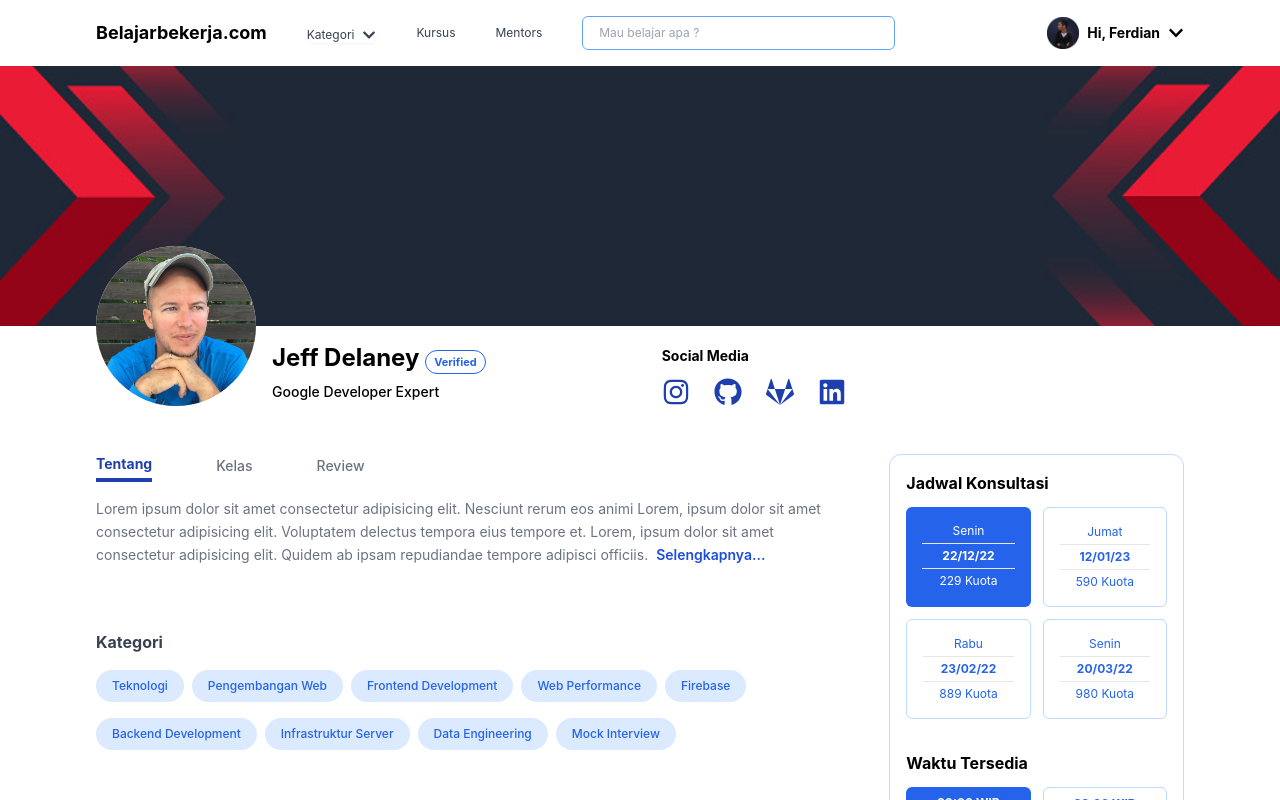
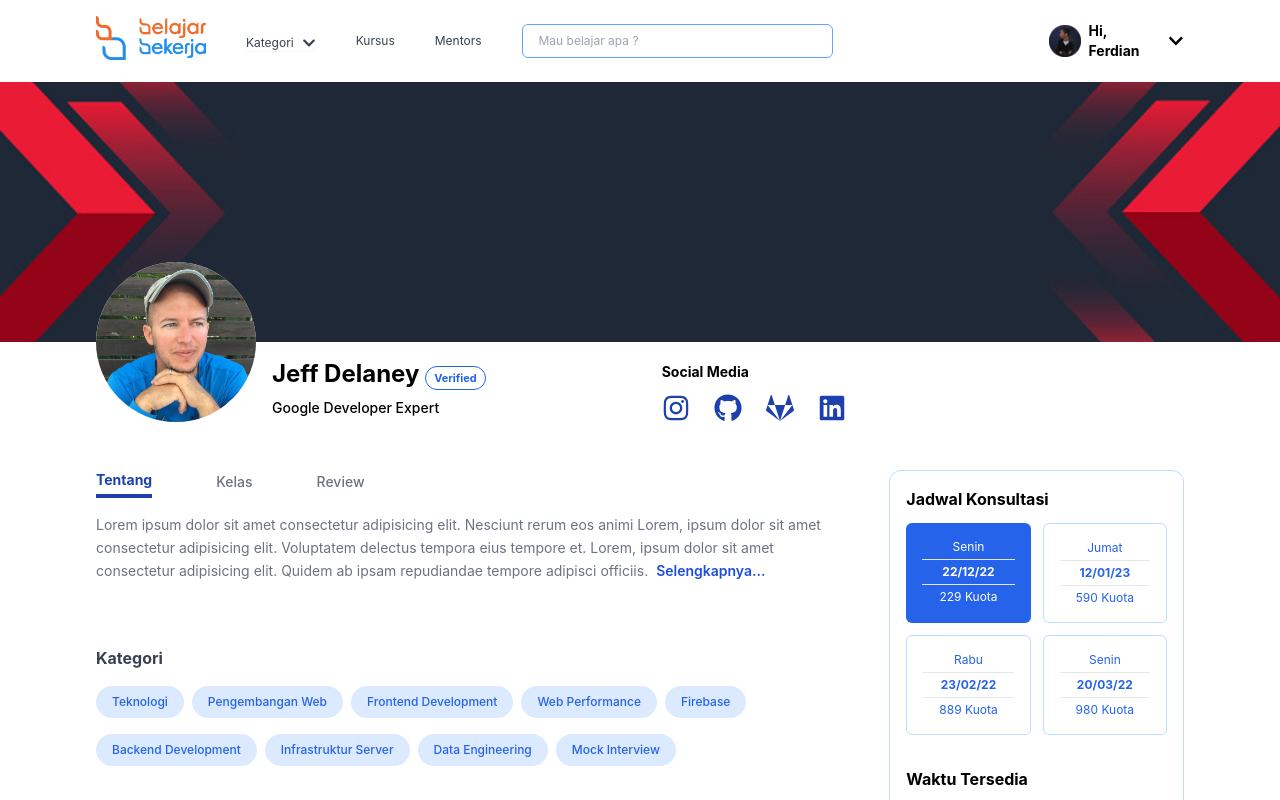
Before and after one commit to ferdianarid/bebe-frontend, a Next.js app: page /mentors in a window 1280 px wide. Shown: the top 800 px of the page. Built offline with nearby package versions, Linux system fonts and the light colour scheme.

Commit message:
feature/complete mentor pages

```diff
--- a/components/moleculs/Navbar.tsx
+++ b/components/moleculs/Navbar.tsx
@@ -24,9 +24,9 @@ function Navbar() {
                 <div className="flex items-center">
                     <div className="flex-shrink-0">
                         <Link href="/" passHref>
-                            <p className="nav-link font-bold text-lg">Belajarbekerja.com</p>
+                            {/* <p className="nav-link font-bold text-lg">Belajarbekerja.com</p> */}
+                            <Image src="/logo.png" width={110} height={44} alt="belajarbekerja" />
                         </Link>
-                        {/* <img src={Logoimg} width="128px" alt="travelia-logo" /> */}
                     </div>
                     <div className="hidden md:block">
                         <div className="ml-10 flex items-center space-x-10">
@@ -87,7 +87,7 @@ function Navbar() {
                                     <p className="nav-link py-2 px-4 border  hover:cursor-pointer hover:bg-blue-400 hover:text-white border-blue-400 font-normal text-xs text-gray-700 ">Daftar</p>
                                 </Link> */}
                                 <Link href="/auth/daftar" passHref>
-                                    <div className="flex items-center space-x-2 ml-28">
+                                    <div className="flex items-center space-x-2 ml-44">
                                         <div className="h-8 w-8 rounded-full  flex items-center justify-center">
                                             <Image src="/photo.png" alt="photo" width={34} height={34} />
                                         </div>
--- a/pages/mentors.tsx
+++ b/pages/mentors.tsx
@@ -39,23 +39,25 @@ const Mentors = () => {
                         <p className="text-sm text-gray-500 mt-4 leading-relaxed">Lorem ipsum dolor sit amet consectetur adipisicing elit. Nesciunt rerum eos animi Lorem, ipsum dolor sit amet consectetur adipisicing elit. Voluptatem delectus tempora eius tempore et. Lorem, ipsum dolor sit amet consectetur adipisicing elit. Quidem ab ipsam repudiandae tempore adipisci officiis.  <span className="text-blue-700 font-semibold ml-1">Selengkapnya...</span> </p>
                         {/* Kategori */}
                         <h1 className="font-bold mt-16 text-md text-gray-700">Kategori</h1>
-                        <div className="flex items-center mt-4 space-x-2">
+                        <div className="flex md:block space-x-5 md:space-x-0">
+                            <div className="flex flex-col md:flex-row md:items-center items-start mt-4 space-y-2 md:space-y-0 md:space-x-2">
                                 <div className="py-2 px-4 rounded-full bg-blue-100 text-xs font-medium text-blue-600 w-fit">Teknologi</div>
                                 <div className="py-2 px-4 rounded-full bg-blue-100 text-xs font-medium text-blue-600 w-fit">Pengembangan Web</div>
                                 <div className="py-2 px-4 rounded-full bg-blue-100 text-xs font-medium text-blue-600 w-fit">Frontend Development</div>
                                 <div className="py-2 px-4 rounded-full bg-blue-100 text-xs font-medium text-blue-600 w-fit">Web Performance</div>
                                 <div className="py-2 px-4 rounded-full bg-blue-100 text-xs font-medium text-blue-600 w-fit">Firebase</div>
                             </div>
-                        <div className="flex items-center mt-4 space-x-2">
+                            <div className="flex flex-col md:flex-row md:items-center items-start mt-4 space-y-2 md:space-y-0 md:space-x-2">
                                 <div className="py-2 px-4 rounded-full bg-blue-100 text-xs font-medium text-blue-600 w-fit">Backend Development</div>
                                 <div className="py-2 px-4 rounded-full bg-blue-100 text-xs font-medium text-blue-600 w-fit">Infrastruktur Server</div>
                                 <div className="py-2 px-4 rounded-full bg-blue-100 text-xs font-medium text-blue-600 w-fit">Data Engineering</div>
                                 <div className="py-2 px-4 rounded-full bg-blue-100 text-xs font-medium text-blue-600 w-fit">Mock Interview</div>
                             </div>
+                        </div>
                         {/* Pengalaman */}
                         <h1 className="font-bold mt-12 text-md text-gray-700">Pengalaman Kerja</h1>
                         <div className="mt-4 relative">
-                            <div className="absolute border-l-4 border-blue-400 h-[813px] md:h-[535px] left-0 top-2"></div>
+                            <div className="absolute border-l-4 border-blue-400 h-[780px] md:h-[535px] left-0 top-2"></div>
                             <div className="h-3 w-3 bg-blue-400 rounded-full absolute -left-[4px] top-2"></div>
                             <div className="ml-6">
                                 <h1 className="font-bold text-lg">VP of Engineering, EC2 Service</h1>
```
Also changed, not shown: public/logo.png (added). Lines whose indentation alone changed are shown as unchanged.
